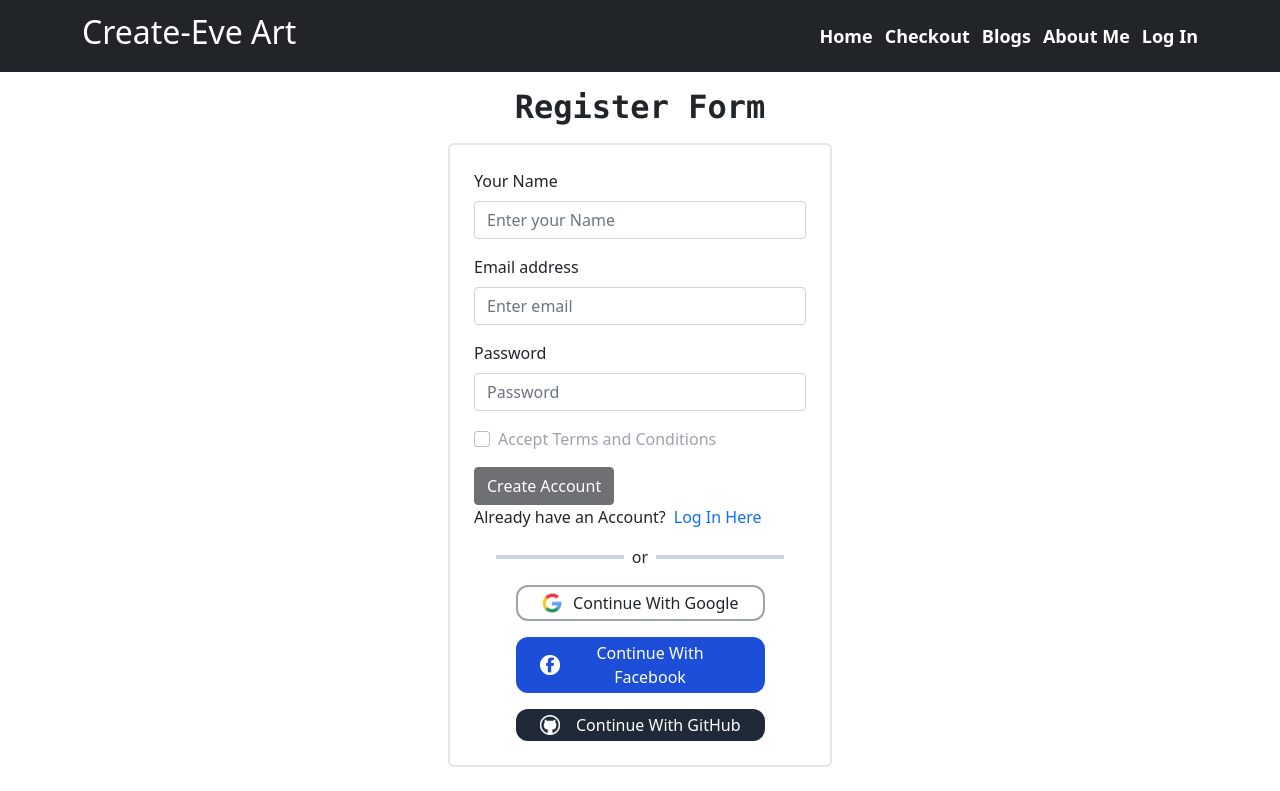
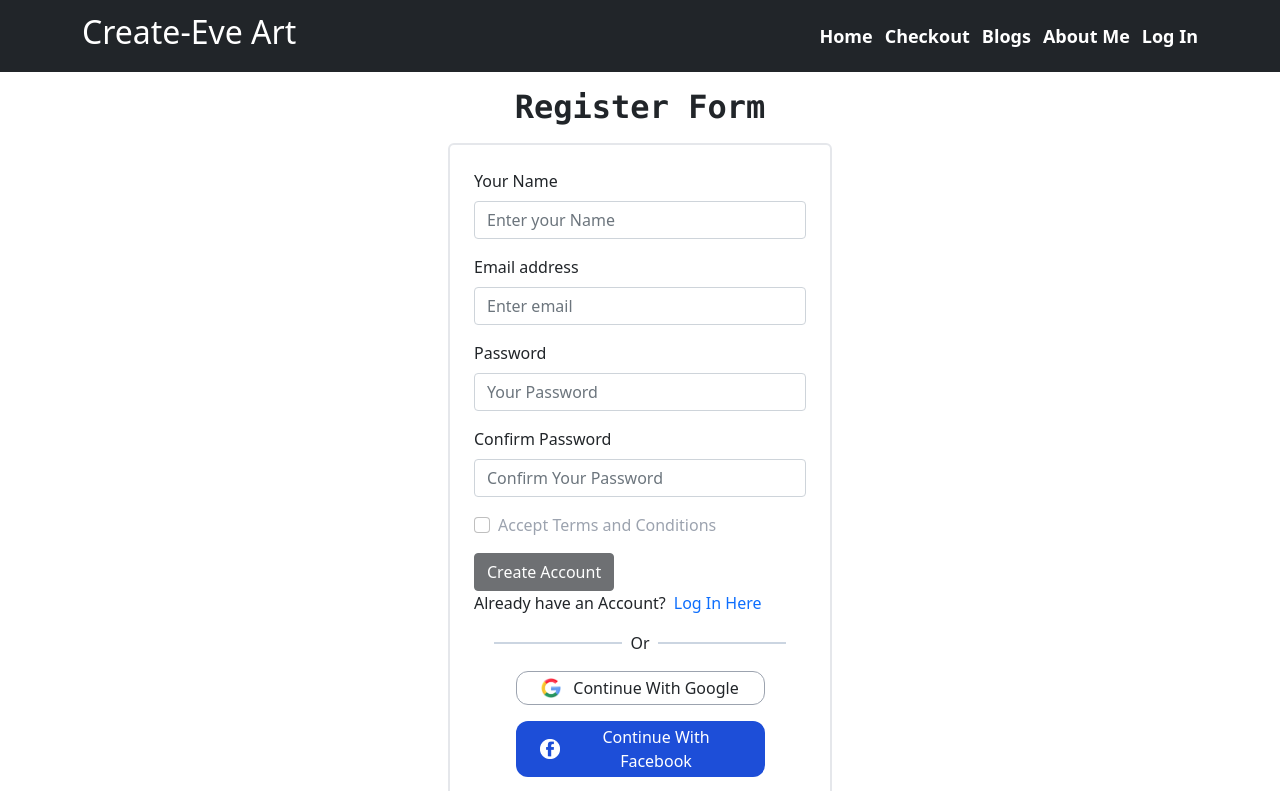
Before and after one commit to Bahauddin-Fahad/Create-Eve-Art, a React (Create React App) app: page /register in a window 1280 px wide. Shown: the top 791 px of the page. Built offline with nearby package versions, Linux system fonts and the light colour scheme; no server answers.

Commit message:
email pass auth added

```diff
--- a/package.json
+++ b/package.json
@@ -16,6 +16,7 @@
     "react-firebase-hooks": "^5.0.3",
     "react-router-dom": "^6.3.0",
     "react-scripts": "5.0.1",
+    "react-toastify": "^8.2.0",
     "web-vitals": "^2.1.4"
   },
   "scripts": {
--- a/src/components/CustomLink/CustomLink.js
+++ b/src/components/CustomLink/CustomLink.js
@@ -8,9 +8,6 @@ function CustomLink({ children, to, ...props }) {
     <div>
       <Link
         style={{
-          //   color: match ? "white" : "darkcyan",
-          // borderBottom: match ? "2px solid white" : "0",
-          // color: match ? "white" : "#b5b5b5",
           color: match ? "red" : "white",
           textDecoration: "none",
           marginLeft: "12px",
--- a/src/components/CustomerForms/Login/Login.js
+++ b/src/components/CustomerForms/Login/Login.js
@@ -6,10 +6,10 @@ import {
 } from "react-firebase-hooks/auth";
 import { Link, useLocation, useNavigate } from "react-router-dom";
 import auth from "../../../firebase.init";
-// import Reload from "../../Shared/Reload/Reload";
+import Reload from "../../Shared/Reload/Reload";
 import SocialLogin from "../SocialLogin/SocialLogin";
-// import { ToastContainer, toast } from "react-toastify";
-// import "react-toastify/dist/ReactToastify.css";
+import { ToastContainer, toast } from "react-toastify";
+import "react-toastify/dist/ReactToastify.css";
 
 const Login = () => {
   const navigate = useNavigate();
@@ -21,16 +21,15 @@ const Login = () => {
   const [signInWithEmailAndPassword, user, loading, error] =
     useSignInWithEmailAndPassword(auth);
 
-  // pass reset
+  // Password Reset
   const [sendPasswordResetEmail, sending] = useSendPasswordResetEmail(auth);
 
   if (user) {
-    // navigate("/home");
     navigate(from, { replace: true });
   }
 
   if (loading || sending) {
-    // return <Reload />;
+    return <Reload />;
   }
 
   if (error) {
@@ -38,11 +37,10 @@ const Login = () => {
       <p className=" text-red-600 font-medium">Error: {error?.message}</p>
     );
   }
-
   const handleLogIn = (e) => {
-    e.preventDefault();
     const email = emailRef.current.value;
     const pass = passRef.current.value;
+    e.preventDefault();
     signInWithEmailAndPassword(email, pass);
   };
 
@@ -50,9 +48,9 @@ const Login = () => {
     const email = emailRef.current.value;
     if (email) {
       await sendPasswordResetEmail(email);
-      // toast(`Email has been sent to ${email}`);
+      toast.success(`Email has been sent to ${email}`, { theme: "colored" });
     } else {
-      // toast("Enter your Email");
+      toast.error("Opps!!! Enter your Email First", { theme: "colored" });
     }
   };
 
@@ -61,7 +59,7 @@ const Login = () => {
       <h2 className="text-center m-3 font-mono font-bold">Login Form</h2>
       <Form
         onSubmit={handleLogIn}
-        className="mx-auto w-96 border-2 p-4 rounded-md"
+        className="mx-auto w-full sm:w-96 md:w-96 border-2 p-4 rounded-md"
       >
         <Form.Group className="mb-3" controlId="formBasicEmail">
           <Form.Label>Email address</Form.Label>
@@ -78,12 +76,11 @@ const Login = () => {
           <Form.Control
             ref={passRef}
             type="password"
-            placeholder="Password"
+            placeholder="Your Password"
             required
           />
         </Form.Group>
         {errorElement}
-        <Form.Group className="mb-3" controlId="formBasicCheckbox"></Form.Group>
         <Button variant="dark" type="submit">
           Log In
         </Button>
@@ -104,7 +101,7 @@ const Login = () => {
           </Link>
         </p>
         <SocialLogin />
-        {/* <ToastContainer /> */}
+        <ToastContainer />
       </Form>
     </div>
   );
--- a/src/components/CustomerForms/Register/Register.js
+++ b/src/components/CustomerForms/Register/Register.js
@@ -1,4 +1,4 @@
-import React, { useState } from "react";
+import React, { useRef, useState } from "react";
 import { Button, Form } from "react-bootstrap";
 import { Link, useNavigate } from "react-router-dom";
 import {
@@ -7,33 +7,44 @@ import {
 } from "react-firebase-hooks/auth";
 import auth from "../../../firebase.init";
 import SocialLogin from "../SocialLogin/SocialLogin";
-// import Reload from "../../Shared/Reload/Reload";
+import Reload from "../../Shared/Reload/Reload";
 
 const Register = () => {
+  const nameRef = useRef("");
+  const emailRef = useRef("");
+  const passRef = useRef("");
+  const confirmPassRef = useRef("");
   const navigate = useNavigate();
   const [agree, setAgree] = useState(false);
   const [createUserWithEmailAndPassword, user, loading] =
     useCreateUserWithEmailAndPassword(auth, { sendEmailVerification: true });
   const [updateProfile, updating /*updateError*/] = useUpdateProfile(auth);
+  let errorElement;
 
   const handleRegister = async (e) => {
     e.preventDefault();
-    const name = e.target.name.value;
-    const email = e.target.email.value;
-    const pass = e.target.password.value;
-    // const agree = e.target.terms.checked;
-    await createUserWithEmailAndPassword(email, pass);
-    await updateProfile({ displayName: name });
-    navigate("/home");
+    const name = nameRef.current.value;
+    const email = emailRef.current.value;
+    const pass = passRef.current.value;
+    const confirmPass = confirmPassRef.current.value;
+
+    if (pass === confirmPass) {
+      await createUserWithEmailAndPassword(email, pass);
+      await updateProfile({ displayName: name });
+      navigate("/home");
+    } else {
+      errorElement = (
+        <p className="text-red-600 font-medium">Password didn't Match</p>
+      );
+    }
   };
 
   if (user) {
-    //  navigate("/home");
-    console.log(user);
+    navigate("/home");
   }
 
   if (loading || updating) {
-    // return <Reload />;
+    return <Reload />;
   }
 
   return (
@@ -41,13 +52,13 @@ const Register = () => {
       <h2 className="text-center m-3 font-mono font-bold">Register Form</h2>
       <Form
         onSubmit={handleRegister}
-        className="mx-auto w-96 border-2 p-4 rounded-md"
+        className="mx-auto w-full sm:w-96 md:w-96 border-2 p-4 rounded-md"
       >
         <Form.Group className="mb-3" controlId="formBasicName">
           <Form.Label>Your Name</Form.Label>
           <Form.Control
+            ref={nameRef}
             type="text"
-            name="name"
             placeholder="Enter your Name"
             required
           />
@@ -55,8 +66,8 @@ const Register = () => {
         <Form.Group className="mb-3" controlId="formBasicEmail">
           <Form.Label>Email address</Form.Label>
           <Form.Control
+            ref={emailRef}
             type="email"
-            name="email"
             placeholder="Enter email"
             required
           />
@@ -65,12 +76,22 @@ const Register = () => {
         <Form.Group className="mb-3" controlId="formBasicPassword">
           <Form.Label>Password</Form.Label>
           <Form.Control
+            ref={passRef}
             type="password"
-            name="password"
-            placeholder="Password"
+            placeholder="Your Password"
             required
           />
         </Form.Group>
+        <Form.Group className="mb-3" controlId="formBasicConfirmPassword">
+          <Form.Label>Confirm Password</Form.Label>
+          <Form.Control
+            ref={confirmPassRef}
+            type="password"
+            placeholder="Confirm Your Password"
+            required
+          />
+        </Form.Group>
+        {errorElement}
         <Form.Group className="mb-3" controlId="formBasicCheckbox">
           <Form.Check
             onClick={() => setAgree(!agree)}
--- a/src/components/CustomerForms/SocialLogin/SocialLogin.js
+++ b/src/components/CustomerForms/SocialLogin/SocialLogin.js
@@ -9,7 +9,7 @@ import {
 } from "react-firebase-hooks/auth";
 import auth from "../../../firebase.init";
 import { useNavigate } from "react-router-dom";
-// import Reload from "../../Shared/Reload/Reload";
+import Reload from "../../Shared/Reload/Reload";
 const SocialLogin = () => {
   let errorElement;
   const navigate = useNavigate();
@@ -19,7 +19,7 @@ const SocialLogin = () => {
     useSignInWithGoogle(auth);
 
   // Facebook Sign In
-  const [signInWithFacebook /*fbUser*/, , fbLoading, fbError] =
+  const [signInWithFacebook, fbUser, fbLoading, fbError] =
     useSignInWithFacebook(auth);
 
   // GitHub Sign In
@@ -27,7 +27,7 @@ const SocialLogin = () => {
     useSignInWithGithub(auth);
 
   if (googleLoading || fbLoading || gitHubLoading) {
-    // return <Reload />;
+    return <Reload />;
   }
 
   if (googleError || fbError || gitHubError) {
@@ -39,37 +39,37 @@ const SocialLogin = () => {
     );
   }
 
-  if (googleUser || gitHubUser) {
+  if (googleUser || fbUser || gitHubUser) {
     navigate("/home");
   }
   return (
     <div>
       <div className="flex items-center justify-center">
-        <div className=" bg-slate-300 h-1 w-32"></div>
-        <p className="mx-2 mb-0">or</p>
-        <div className=" bg-slate-300 h-1 w-32"></div>
+        <div className=" bg-slate-300 h-[2px] w-32"></div>
+        <p className="mx-2 mb-0">Or</p>
+        <div className=" bg-slate-300 h-[2px] w-32"></div>
       </div>
       {errorElement}
       <div>
         <button
           onClick={() => signInWithGoogle()}
-          className="flex items-center justify-between mx-auto font-medium  mt-3 border-2 border-gray-400 rounded-xl w-3/4 px-6 py-1"
+          className="flex items-center justify-center mx-auto font-medium  mt-3 border-[1px] border-gray-400 rounded-xl w-3/4 px-6 py-1"
         >
-          <img className="w-5" src={googleLogo} alt="" />
+          <img className="w-5 mr-3" src={googleLogo} alt="" />
           Continue With Google
         </button>
         <button
           onClick={() => signInWithFacebook()}
-          className="flex items-center justify-between mx-auto mt-3 bg-blue-700 rounded-xl text-white font-medium  border-0 w-3/4 px-6 py-1"
+          className="flex items-center justify-center mx-auto mt-3 bg-blue-700 rounded-xl text-white font-medium  border-0 w-3/4 px-6 py-1"
         >
-          <img className=" w-5" src={fbLogo} alt="" />
+          <img className=" w-5 mr-3" src={fbLogo} alt="" />
           Continue With Facebook
         </button>
         <button
           onClick={() => signInWithGithub()}
-          className="flex items-center justify-between mx-auto mt-3 border-0 bg-gray-800 text-white font-medium rounded-xl w-3/4 px-6 py-1"
+          className="flex items-center justify-center mx-auto mt-3 border-0 bg-gray-800 text-white font-medium rounded-xl w-3/4 px-6 py-1"
         >
-          <img className="w-5" src={gitHubLogo} alt="" />
+          <img className="w-5 mr-3" src={gitHubLogo} alt="" />
           Continue With GitHub
         </button>
       </div>
--- a/src/components/Shared/Header/Header.js
+++ b/src/components/Shared/Header/Header.js
@@ -35,9 +35,9 @@ const Header = () => {
                 About Me
               </CustomLink>
               {user ? (
-                <button className=" text-gray-400" onClick={handleSignOut}>
+                <CustomLink className="" onClick={handleSignOut} to="login">
                   Sign Out
-                </button>
+                </CustomLink>
               ) : (
                 <CustomLink as={Link} to="login">
                   Log In
--- /dev/null
+++ b/src/components/Shared/Reload/Reload.js
@@ -0,0 +1,12 @@
+import React from "react";
+import { Spinner } from "react-bootstrap";
+
+const Reload = () => {
+  return (
+    <div className="h-56 w-full flex justify-center items-center">
+      <Spinner animation="border" variant="dark" />
+    </div>
+  );
+};
+
+export default Reload;
```
Also changed, not shown: src/App.js (+10 -2 lines), src/components/CustomerForms/RequireAuth/RequireAuth.js (+13 -1 lines), src/components/Shared/NotFound/NotFound.js (renamed from src/components/NotFound/NotFound.js), 1 other file (tests, documents, lock files or other folders).
